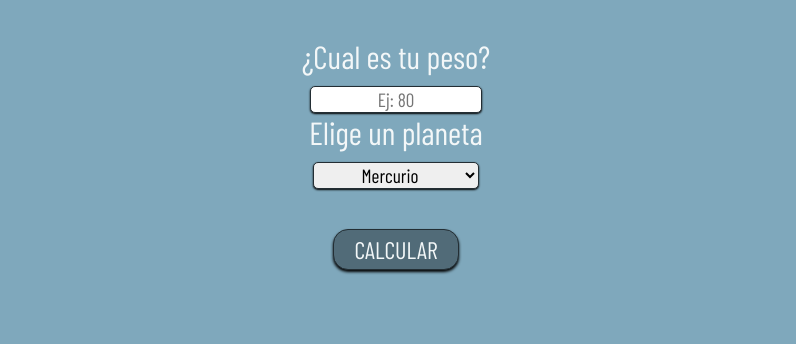
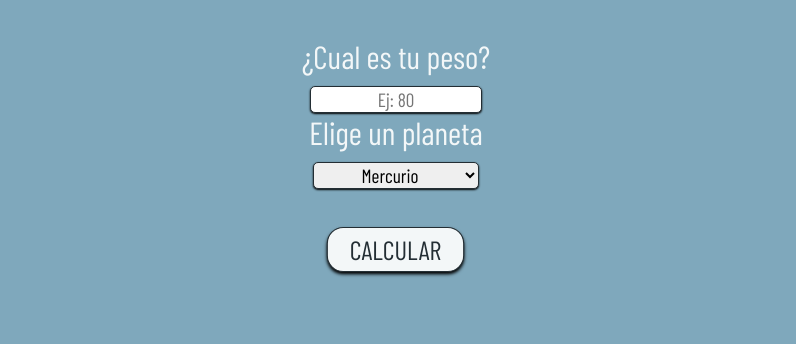
Before and after one commit to jose-garzon/Calcula-tu-peso-en-otro-planeta, a plain HTML site: page index.html in a window 1280 px wide. In both pictures the pointer is over the button "CALCULAR". Shown: the part 207-551 px from the top of the page, without its empty margins (244-1040 px from the left). Drawn offline with nearby package versions, Linux system fonts and the light colour scheme.

Commit message:
animación del botón

```diff
--- a/estilos.css
+++ b/estilos.css
@@ -62,4 +62,11 @@ p
   border-radius: 15px;
   border: 1px solid #232E34;
   box-shadow: 0px 2px 3px black;
+  transition: all .5s;
 }
+.boton_enviar:hover
+{
+  background: #F3F7F8 ;
+  color: #232E34 ;
+  transform: scale(1.1);
+}
```
